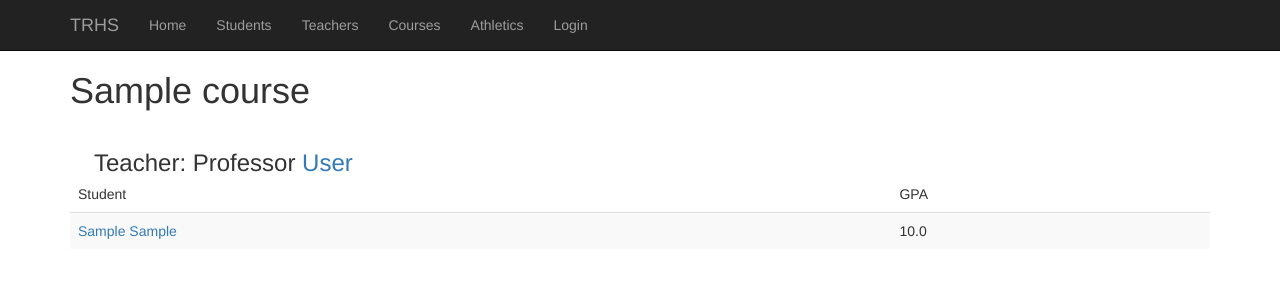
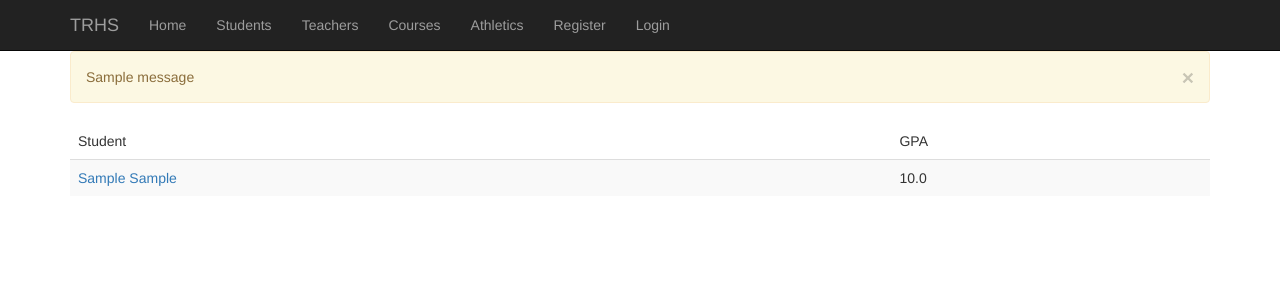
Before and after one commit to trabnett/flask-highscool-app, a Flask app: page /courses/1 in a window 1280 px wide. Shown: the top 300 px of the page. Run offline with Flask 2, Linux system fonts and the light colour scheme; tables that the repository leaves empty hold one stand-in row (Sample ...); one stand-in notice (Sample message) is shown; some libraries are stand-ins or nearby versions.

Commit message:
added student registration form

```diff
--- a/app/routes.py
+++ b/app/routes.py
@@ -1,6 +1,6 @@
 from app import app
 from flask import render_template, flash, redirect, url_for, request
-from app.forms import LoginForm, TestScore, NewSport, NewCourse
+from app.forms import LoginForm, TestScore, NewSport, NewCourse, Register
 from app.students import Students
 from app import db
 from flask_login import current_user, login_user, logout_user
@@ -223,33 +223,66 @@ def new_course():
 
     return render_template('new_course.html', form=form)
 
-@app.route('/courses/<int:id>')
+@app.route('/courses/<int:id>', methods=['GET', 'POST'])
 def course(id):
+    if request.method == 'POST':
+        tests = Test.query.filter_by(course_id=id).all()
+        print(tests)
+        # student_courses = StudentCourse.query.filter_by(course_id=id).all()
+        # for student_course in student_courses:
+        #     local_sc = session.merge(student_course)
+        #     session.delete(local_sc)
+        #     session.commit()
+        # course = Course.query.filter_by(id=id).first()
+        # local_c = session.merge(course)
+        # session.delete(local_c)
+        # session.commit()
+        return "check sql"
+    c = Course.query.get(id)
     course = session.query(Course, StudentCourse, Student, Teacher
     ).filter(id == Course.id
     ).filter(StudentCourse.course_id == Course.id
     ).filter(Student.id == StudentCourse.student_id
     ).filter(Course.teacher_id == Teacher.id).all()
-    print(course, "<======")
-    if len(course) == 0:
+    if len(course) == 0 and c.teacher_id != current_user.id:
+        print(course)
         return render_template('course.html', alert='This course does not exist, or there are no students registered in this course')
-    return render_template('course.html', course=course, get_average=get_average)
+    return render_template('course.html', c=c, course=course, get_average=get_average)
 
 @app.route('/courses/<int:id>/remove_students', methods=['GET','POST'])
 def remove_students(id):
-    print(request.method, "<-------")
+    course = Course.query.filter_by(id=id).first()
+    print(course.course_name)
     if request.method == 'POST':
-        return 'Hello'
-    return "here we go"
+        data = request.form
+        for student in data:
+            student_course = session.query(StudentCourse).filter_by(student_id=request.form.get(student), course_id=id).first()
+            session.delete(student_course)
+            session.commit()
+        return redirect(f'/courses/{id}')
+    students = session.query(Student, StudentCourse
+    ).filter(Student.id == StudentCourse.student_id
+    ).filter(StudentCourse.course_id == id).all()
+    return render_template('course_remove_students.html', course=course, students=students)
 
 @app.route('/courses/<int:id>/add_students', methods=['GET','POST'])
 def add_students(id):
     course = Course.query.filter_by(id=id).first()
     if request.method == 'POST':
+        data = request.form
+        for student in data:
+            if student[:7] == 'student':
+                print(request.form.get(student))
+                x = StudentCourse(student_id = request.form.get(student), course_id=id)
+                session.add(x)
+                session.commit()
+                print(x)
         return redirect(f'/courses/{id}')
     grade = course.grade
-    students = session.query(Student, StudentCourse).outerjoin(StudentCourse).filter(Student.grade == grade).filter(StudentCourse.id == None).all()
-    print(students, course)
+    print(grade, "this is grade")
+    sub = session.query(StudentCourse.student_id).filter_by(course_id=id)
+    students = session.query(Student).filter(Student.grade == grade).filter(~Student.id.in_(sub)).all()
+    print(students, "whaaaaat")
     return render_template('course_add_students.html', students=students, course=course)
 
 @app.route('/courses/<int:id>/new_test', methods=['GET', 'POST'])
@@ -267,12 +300,20 @@ def new_test(id):
                     session.add(new_student_test)
                     session.commit()
     form = TestScore()
-    if form.validate_on_submit():
-        print(form.student.data, form.test.data, form.score.data, "heyy moooo")
     course_summary = session.query(Course, StudentCourse, Student, Teacher
     ).filter(id == Course.id
     ).filter(StudentCourse.course_id == Course.id
     ).filter(Student.id == StudentCourse.student_id
     ).filter(Course.teacher_id == Teacher.id).all()
-    print(course_summary)
+    if len(course_summary) == 0:
+        flash('You cannot add a test when there are no students registered in a course.')
+        return redirect(f'/courses/{id}')
     return render_template('new_test.html', course_summary=course_summary, form=form)
+
+@app.route('/register', methods=['GET', 'POST'])
+def register():
+    form = Register()
+    if request.method == 'POST' and form.validate():
+        return render_template('register.html', form=form)
+
+    return render_template('register.html', form=form)
--- a/app/static/css/styles.css
+++ b/app/static/css/styles.css
@@ -91,3 +91,6 @@ h3{
     border-color: #2e6da4;
     border-radius: 4px;
 }
+.student-course-buffer{
+    width: 15em;
+}
--- a/app/templates/course.html
+++ b/app/templates/course.html
@@ -1,29 +1,41 @@
 {% extends "layout.html" %}
 {% block content %}
+{% include 'includes/_remove_course_modal.html' %}
 {% if alert %}
 <div class="buffer container">{{ alert }}</div>
 {% else %}
 <div class="buffer container">
-    {% if current_user.started_at_school and current_user.id == course[0][3].id %}
+    {% if current_user.started_at_school and current_user.id == c.teacher_id %}
     <div class="alert alert-success" role="alert">
             You are the teacher of this course. Would you like to:
             <ul>
-                <li><button class="course-button btn btn-primary btn-xs" onclick="location.href = '/courses/{{ course[0][0].id }}/new_test';">Add New Test</button></li>
+                <li><button class="course-button btn btn-primary btn-xs" onclick="location.href = '/courses/{{ c.id }}/new_test';">Add New Test</button></li>
                 <li>
-                    <form action="/courses/{{ course[0][0].id }}/add_students" method="get">
+                    <form action="/courses/{{ c.id }}/add_students" method="get">
                         <button class="course-button btn btn-primary btn-xs" type="submit">Add Students</button></li>
                     </form>
                 </li>
                 <li>
-                    <form action="/courses/{{ course[0][0].id }}/remove_students" method="get">
+                    <form action="/courses/{{ c.id }}/remove_students" method="get">
                         <button class="course-button btn btn-primary btn-xs" type="submit">Remove Students</button></li>
                     </form>
-                <li><button class="course-button btn btn-primary btn-xs" onclick="location.href = '/courses/{{ course[0][0].id }}/delete';">Remove Course</button></li>
+                <li><a class="course-button btn btn-primary btn-xs" data-toggle="modal" data-target="#remove_course" href="#">Delete Course</a></li>
             </ul>
     </div>
+    <h1>{{ c.course_name }}</h1>
+    <h3>Teacher: Professor <a href="/teachers/{{ current_user.id }}">{{ current_user.last_name }}</a></h3>
     {% endif %}
-    <h1>{{ course[0][0].course_name }}</h1>
-    <h3>Teacher: Professor <a href="/teachers/{{ course[0][3].id }}">{{ course[0][3].last_name }}</a></h3>
+    {% with messages = get_flashed_messages() %}
+        {% if messages %}
+            {% for message in messages %}
+                <div class="alert alert-warning">
+                    <button type="button" class="close" data-dismiss="alert">&times;</button>
+                    {{ message }}
+                </div>
+            {% endfor %}
+        {% endif %}
+    {% endwith %}
+    {% if course|length > 0 %}
     <table class="table table-striped table-hover">
         <thead>
             <tr>
--- a/app/templates/course_add_students.html
+++ b/app/templates/course_add_students.html
@@ -3,7 +3,7 @@
 <div class="buffer container">
     <h1>Add Students to Grade {{ course.grade }} {{ course.course_name }}</h1>
     <form action="/courses/{{ course.id }}/add_students" method="post">
-        <Table>
+        <Table class="table table-striped table-hover">
             <thead>
                 <th>Grade {{ course.grade }} students not in this class:</th>
             </thead>
@@ -12,11 +12,11 @@
             {% else %}
             {% for student in students %}
             <tr class="student-checkbox">
-                    <td><label style="width:14.5em"><input id="id{{ student[0].id }}"type="checkbox" class="checkbox style-2 pull-right" name="student{{ loop.index }}" value="{{ student[0].id }}">{{ student[0].first_name }} {{ student[0].last_name }}</lable></td>
+                    <td><label style="width:14.5em"><input id="id{{ student.id }}"type="checkbox" class="checkbox style-2 pull-right" name="student{{ loop.index }}" value="{{ student.id }}">{{ student.first_name }} {{ student.last_name }}</lable></td>
             </tr>
             {% endfor %}
             <tr>
-                <td><button type="submit" class="btn btn-primary">Submit</button></td>
+                <td><input class="btn btn-primary" type="submit" value="Submit"></td>
             </tr>
             {% endif %}
         </Table>
--- a/app/templates/includes/_navbar.html
+++ b/app/templates/includes/_navbar.html
@@ -17,6 +17,9 @@
                 <li><a href="{{ url_for('courses')}}">Courses</a></li>
                 <li><a href="{{ url_for('sports')}}">Athletics</a></li>
                 {% if current_user.is_anonymous %}
+                <li>
+                    <a href="{{ url_for('register') }}">Register</a>
+                </li>
                 <li>
                     <a href="{{ url_for('login') }}">Login</a>
                 </li>
--- /dev/null
+++ b/app/templates/includes/_remove_course_modal.html
@@ -0,0 +1,19 @@
+<div class="modal fade" id="remove_course" tabindex="-1" role="dialog" aria-hidden="true">
+    <div class="modal-dialog" role="document">
+        <div class="modal-content">
+            <div class="modal-header">
+                <h3 class="alert alert-danger">Remove Course</h3>
+                <p>This action cannot be reversed! By confirming you will delete this course forever.</p>
+                <button type="button" class="close" data-dismiss="modal" aria-label="Close">
+                <span aria-hidden="true">&times;</span>
+                </button>
+            </div>
+            <div class="modal-body">
+                <form method="post">
+                    <button type="submit" class="btn btn-danger btn-ok">Confirm</button>
+                    <button type="button" class="btn btn-primary" data-dismiss="modal">Cancel</button>
+                </form>
+            </div>
+        </div>
+    </div>
+</div>
--- a/app/templates/login.html
+++ b/app/templates/login.html
@@ -4,6 +4,11 @@
     {% with messages = get_flashed_messages() %}
         <div class="container" style="margin-top: 35px">
             <h1>Sign In</h1>
+            {% if messages %}
+                {% for message in messages %}
+                    <div class="alert alert-info" role="alert">{{ message }}</div>
+                {% endfor %}
+            {% endif %}
             {{ wtf.quick_form(form, id='quick_form') }}
         </div>
     {% endwith %}
--- a/app/templates/student.html
+++ b/app/templates/student.html
@@ -35,7 +35,7 @@
                             {% for course in courses%}
                                 {% with scores =  courses[course].test_scores %}
                                 <tr id="row{{loop.index0}}">
-                                    <td><a href="/courses/{{ courses[course].course_id }}">{{ course }}</a></td>
+                                    <td class="student-course-buffer"><a href="/courses/{{ courses[course].course_id }}">{{ course }}</a></td>
                                     <td>Grade {{ courses[course].grade }} {{ courses[course].course_name }}, with teacher: <a href="../teachers/{{ courses[course]['teacher_id'] }}">{{ courses[course].teacher }}</a><br>
                                         Thier current average in this course is <b>{{ courses[course].average }}%</b>
                                     </td>
```
Also changed, not shown: other parts of app/templates/course.html (+3 -0 lines), app/forms.py (+15 -1 lines), app/templates/course_remove_students.html (added, +29 -0 lines), app/templates/register.html (added, +7 -0 lines).
